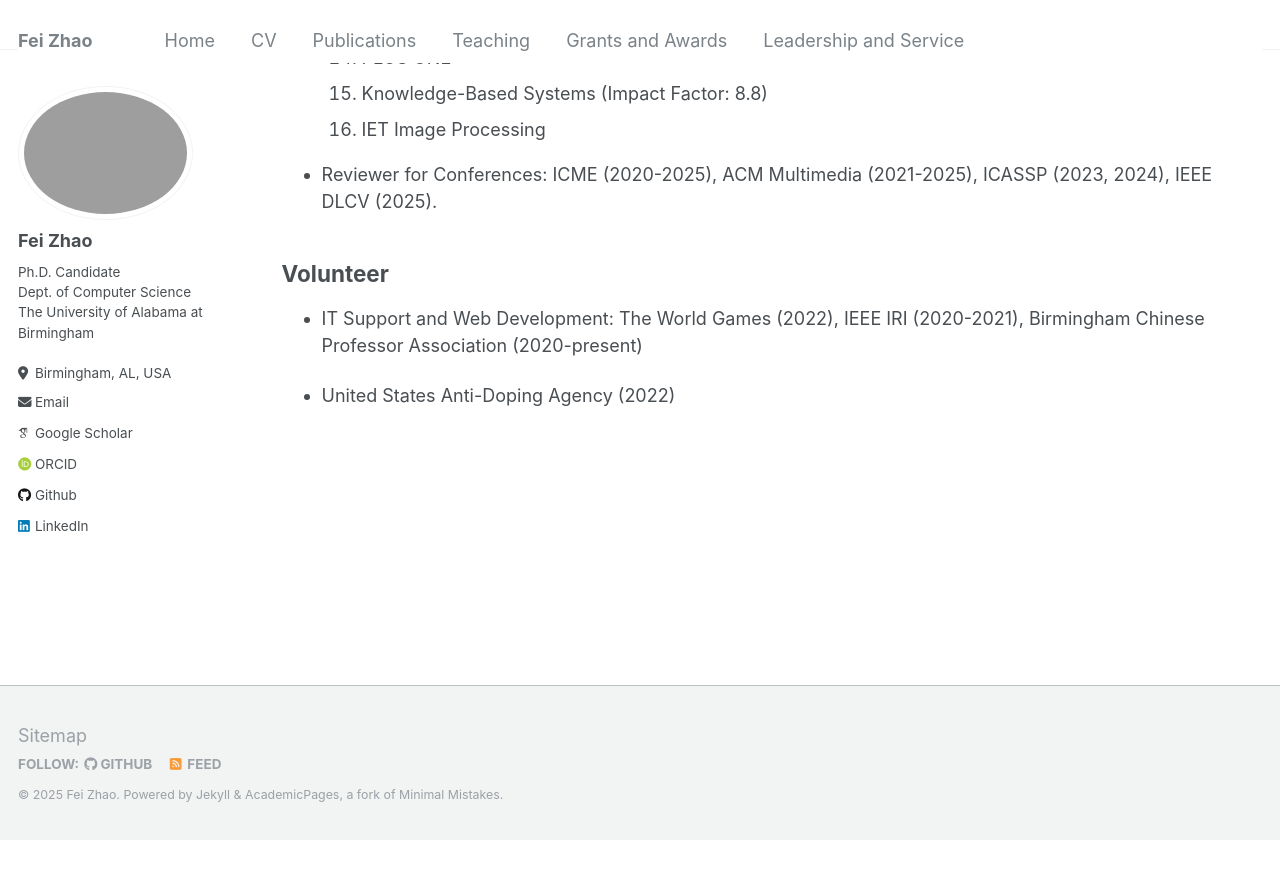
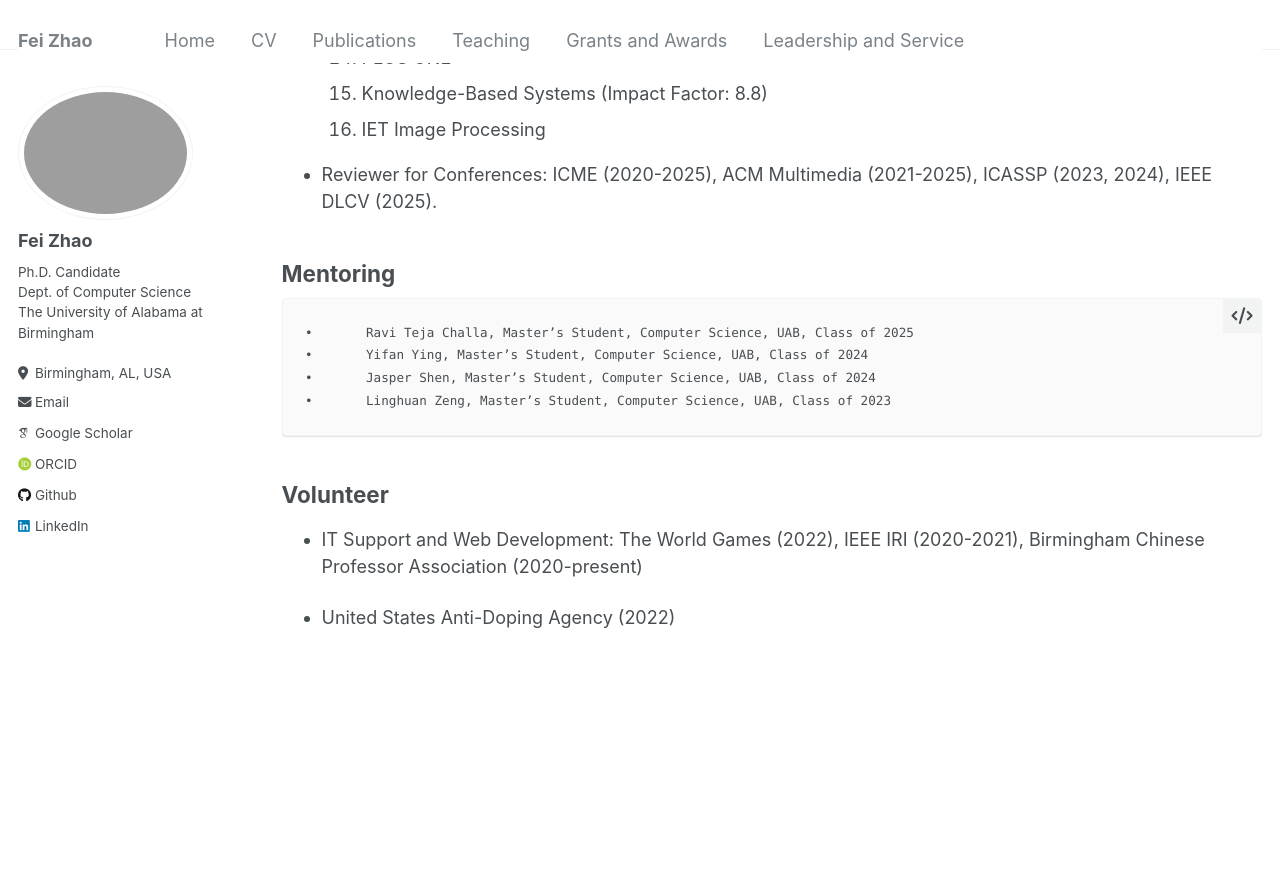
Before and after one commit to feizhao19/feizhao19.github.io, a Jekyll site: the page built from _pages/about.md, in a window 1280 px wide and 900 px high, scrolled down 4991 px. Shown: the top 879 px of the window. Built offline with Jekyll 4.4.1, drawn with Linux system fonts in a browser that asks for light colours; some web fonts are replaced; before the commit the page ends 5831 px from its top, so only the background shows below that.

Commit message:
update mentoring

```diff
--- a/_pages/about.md
+++ b/_pages/about.md
@@ -173,6 +173,13 @@ Explore my projects, publications, and more on my [LinkedIn](https://www.linkedi
 
 - Reviewer for Conferences: ICME (2020-2025), ACM Multimedia (2021-2025), ICASSP (2023, 2024),  IEEE DLCV (2025).
 
+## Mentoring
+
+	•	Ravi Teja Challa, Master’s Student, Computer Science, UAB, Class of 2025
+	•	Yifan Ying, Master’s Student, Computer Science, UAB, Class of 2024
+	•	Jasper Shen, Master’s Student, Computer Science, UAB, Class of 2024
+	•	Linghuan Zeng, Master’s Student, Computer Science, UAB, Class of 2023
+
 ## Volunteer
 <!-- ====== -->
 
```
Also changed, not shown: _pages/home.md (+8 -0 lines).
